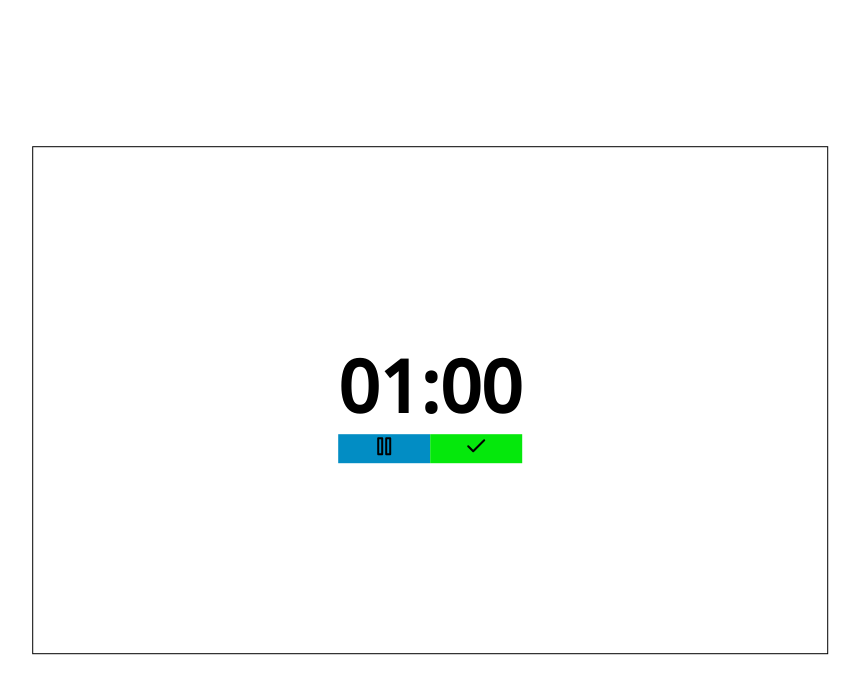
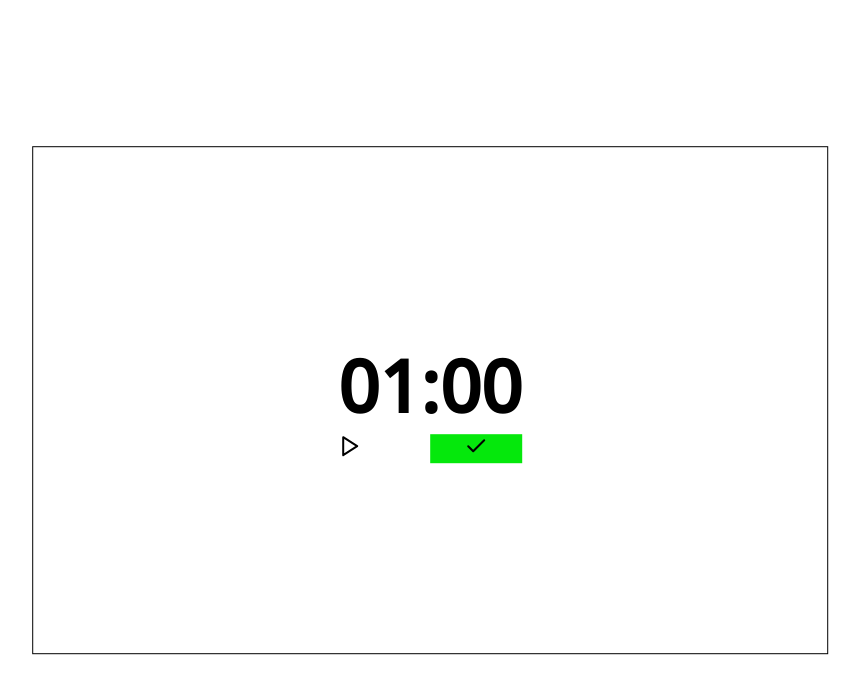
Before and after one commit to ConorMcD5612/tracker, a React (Create React App) app: page /projects/1/timer in a window 1280 px wide. Both pictures are taken after a click on the button 593 px from the left and 449 px from the top of the page. Shown: the top 694 px of the page, without its empty margins (210-1070 px from the left). Built offline with nearby package versions, Linux system fonts and the light colour scheme.

Commit message:
pause timer

```diff
--- a/src/App.css
+++ b/src/App.css
@@ -63,7 +63,6 @@ body {
   height: 100%;
   justify-content: center;
   align-items: center;
-
   justify-content: space-between;
   z-index: 2;
 }
@@ -137,7 +136,6 @@ button::hover {
   transform: translate(-50%,-50%);
   border: 1px solid black;
   padding: 1vw;
-
 }
 
 
@@ -167,11 +165,9 @@ textarea {
   cursor: grab;
 }
 
-
 .timerbtn-flex {
   display: flex;
   justify-content: space-between;
-
 }
 
 .pause-btn {
@@ -185,5 +181,4 @@ textarea {
   cursor: grab;
   background-color: RGB(5, 232, 12);
   width: 50%;
-
 }
--- a/src/components/ProjectModal/Timer.js
+++ b/src/components/ProjectModal/Timer.js
@@ -1,5 +1,5 @@
 import React from 'react'
-import { Pause, Check } from 'react-feather'
+import { Pause, Check, Play } from 'react-feather'
 import { useState, useEffect, useRef } from 'react'
 
 export const Timer = () => {
@@ -10,11 +10,14 @@ export const Timer = () => {
     const [timer, setTimer] = useState("01:00")
     const [addTime, setAddTime] = useState(60)
     const [showInput, setShowInput] = useState(false)
+    const [pauseTimer, setPauseTimer] = useState(false)
 
     // We need ref in this, because we are dealing
     // with JS setInterval to keep track of it and
     // stop it when needed
+    //this is ref to setinterval to clear it when reset / done
     const Ref = useRef(null);
+
 
     const getTimeRemaining = (e) => {
         // I think u are taking the time that is sarted and subtracting the time as of now
@@ -43,10 +46,16 @@ export const Timer = () => {
 
         // If you adjust it you should also need to
         // adjust the Endtime formula we are about
-
+        if(pauseTimer == true)
+        {
+            setPauseTimer(false)
+        }
         if (Ref.current) clearInterval(Ref.current);
         const id = setInterval(() => {
+            //this is never not false
             startTimer(e);
+
+
         }, 1000)
         Ref.current = id;
     }
@@ -68,24 +77,37 @@ export const Timer = () => {
     const changeTimer = (e) => {
         let seconds = Number(e.target.value.slice(3))
         let minutes = Number(e.target.value.slice(0, 2))
-        let newTime = (minutes*60) + seconds
+        let newTime = (minutes * 60) + seconds
 
         setTimer(e.target.value)
         setAddTime(newTime)
     }
 
     const blurHandler = () => {
-        // check input regex
-        //first character [0-9][0-9]:[0-9][0-9]
+        // check input regex 00:00 format
         const regex = /[0-9][0-9]:[0-9][0-9]/
-        if(regex.test(timer)) {
+        if (regex.test(timer)) {
             setShowInput(false)
         } else {
             console.log("invalid input for timer format is : 00:00")
         }
     }
 
+    const pauseHandler = () => {
+        //want to make so u dont pause interval you just clear current interval
+        // and then start a new interval when timer is unpaused
 
+        clearInterval(Ref.current)
+
+        let seconds = Number(timer.slice(3))
+        let minutes = Number(timer.slice(0, 2))
+        let newTime = (minutes * 60) + seconds
+
+        setAddTime(newTime)
+
+
+        setPauseTimer(!pauseTimer)
+    }
 
 
     return (
@@ -99,13 +121,18 @@ export const Timer = () => {
                         <h2>{timer}</h2>
                     </div >
                 )}
-
-
                 <div className='timerbtn-flex'>
 
-                <button className='pause-btn'>
+                    {pauseTimer ? (
+                        <button onClick={onClickReset}>
+                            <Play />
+                        </button>
+                    ) : (
+                        <button onClick={pauseHandler} className='pause-btn'>
                             <Pause />
                         </button>
+                    )}
+
                     <button className='done-btn' onClick={onClickReset}><Check /></button>
                 </div>
             </div>
```
Lines whose indentation alone changed are shown as unchanged.
